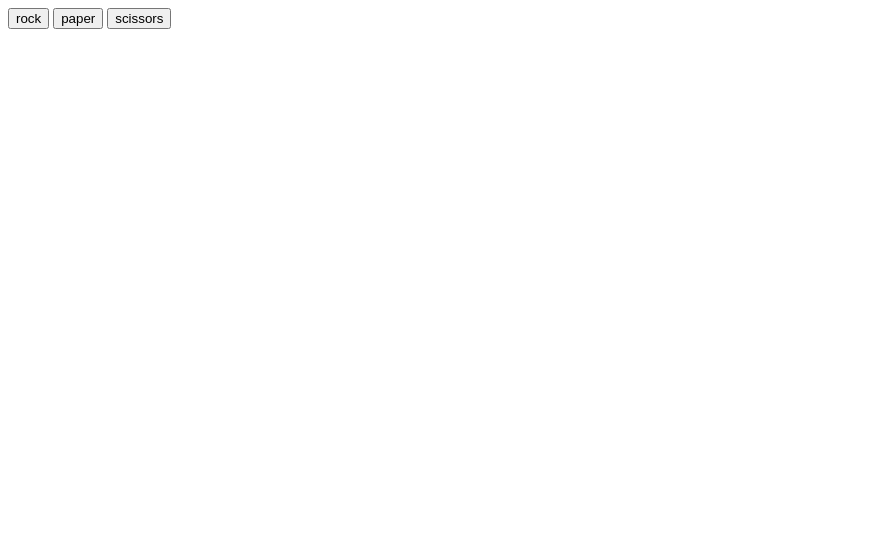
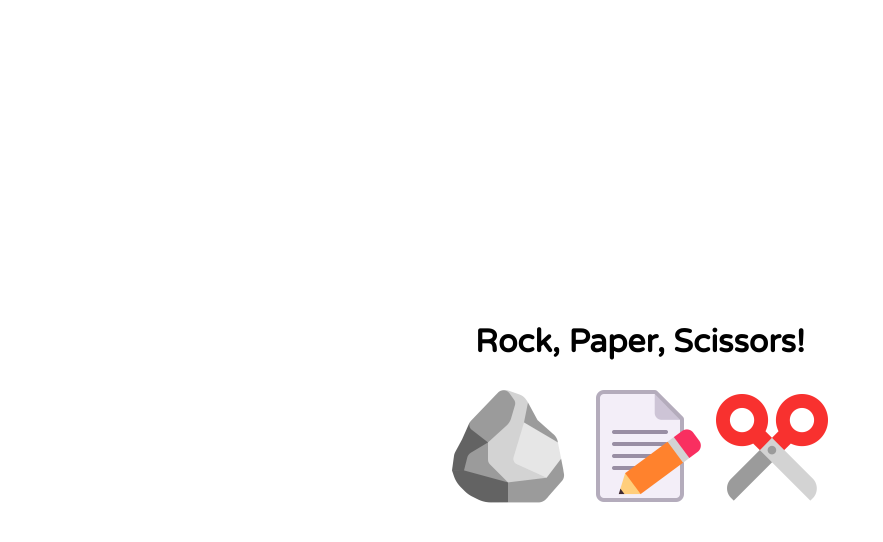
Before and after one commit to SabrinaGir/js-rps, a plain HTML site: page index.html in a window 1280 px wide. Shown: the whole page, without its empty margins (0-883 px from the left). Drawn offline with Linux system fonts and the light colour scheme.

Commit message:
Fix code and add images

```diff
--- a/index.html
+++ b/index.html
@@ -3,17 +3,47 @@
 <head>
     <meta charset="UTF-8">
     <meta name="viewport" content="width=device-width, initial-scale=1.0">
-    <title>Document</title>
+    <title>Rock Paper Scissors</title>
     <script src="script.js" defer></script>
 
+    <!-- Imported font -->
+    <link rel="preconnect" href="https://fonts.googleapis.com">
+    <link rel="preconnect" href="https://fonts.gstatic.com" crossorigin>
+    <link href="https://fonts.googleapis.com/css2?family=Anton&family=Outfit:wght@400;700&family=Varela+Round&display=swap" rel="stylesheet">
+
+
+    <style>
+    body {
+        height: 100vh;
+        display: flex;
+        justify-content: center;
+        align-items: center;
+        flex-direction: column;
+        font-family: 'Varela Round', sans-serif;
+    }
+
+    img:hover {
+        cursor: pointer;
+    }
+
+
+    </style>
 </head>
 <body>
+    <h1> Rock, Paper, Scissors! </h1>
     <div>
-        <button> rock </button>
-        <button> paper </button>
-        <button> scissors </button>
+        <img src="assets/Microsoft-Fluentui-Emoji-Flat-Rock-Flat.128.png" alt="image of a rock" id="rock">
+        <img src="assets/Microsoft-Fluentui-Emoji-Flat-Memo-Flat.128.png" alt="image of paper" id="paper">
+        <img src="assets/Microsoft-Fluentui-Emoji-Flat-Scissors-Flat.128.png" alt="image of scissors" id="scissors">
 
+        <!-- <button>rock</button>
+        <button>paper</button>
+        <button>scissors</button> -->
     </div>
+
+    <!-- <div>
+
+    </div> -->
 
 </body>
 </html>
--- a/script.js
+++ b/script.js
@@ -3,7 +3,7 @@
     let computerPoints = 0;
     let playerPoints = 0;
     const choices = ['rock', 'paper', 'scissors'];
-    const buttons = document.querySelectorAll('button')
+    const imgs = document.querySelectorAll('img')
 
     let computerSelection = getComputerChoice(choices);
     let playerChoice;
@@ -13,12 +13,12 @@
     // run game
     function runGame() {
 
-        buttons.forEach(button => button.addEventListener('click', () => {
+        imgs.forEach(img => img.addEventListener('click', () => {
 
             let computerSelection = getComputerChoice(choices);
             let playerChoice;
 
-            playerChoice = button.textContent;
+            playerChoice = img.id;
             console.log("Computer: " + computerSelection);
             console.log("Player: " + playerChoice);
 
@@ -35,7 +35,6 @@
                 computerPoints = computerPoints + 1;
                 console.log("Computer Score: " + computerPoints);
             }
-
 
         }))
 
```
Also changed, not shown: assets/Microsoft-Fluentui-Emoji-Flat-Memo-Flat.128.png (added), assets/Microsoft-Fluentui-Emoji-Flat-Memo-Flat.512.png (added), assets/Microsoft-Fluentui-Emoji-Flat-Rock-Flat.128.png (added), assets/Microsoft-Fluentui-Emoji-Flat-Rock-Flat.512.png (added), assets/Microsoft-Fluentui-Emoji-Flat-Scissors-Flat.128.png (added), assets/Microsoft-Fluentui-Emoji-Flat-Scissors-Flat.512.png (added).
